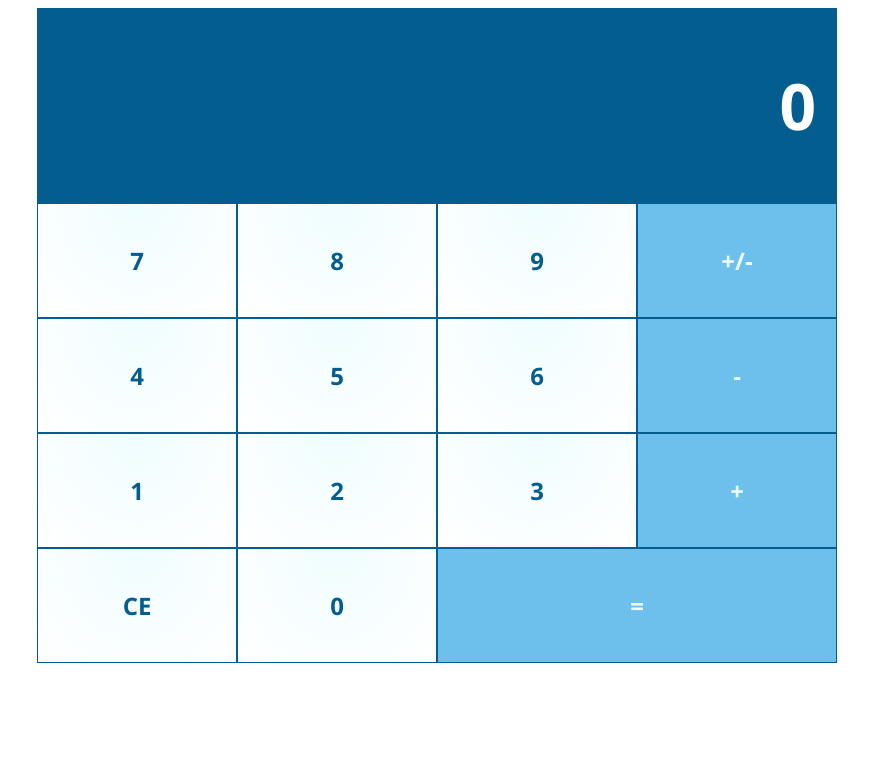
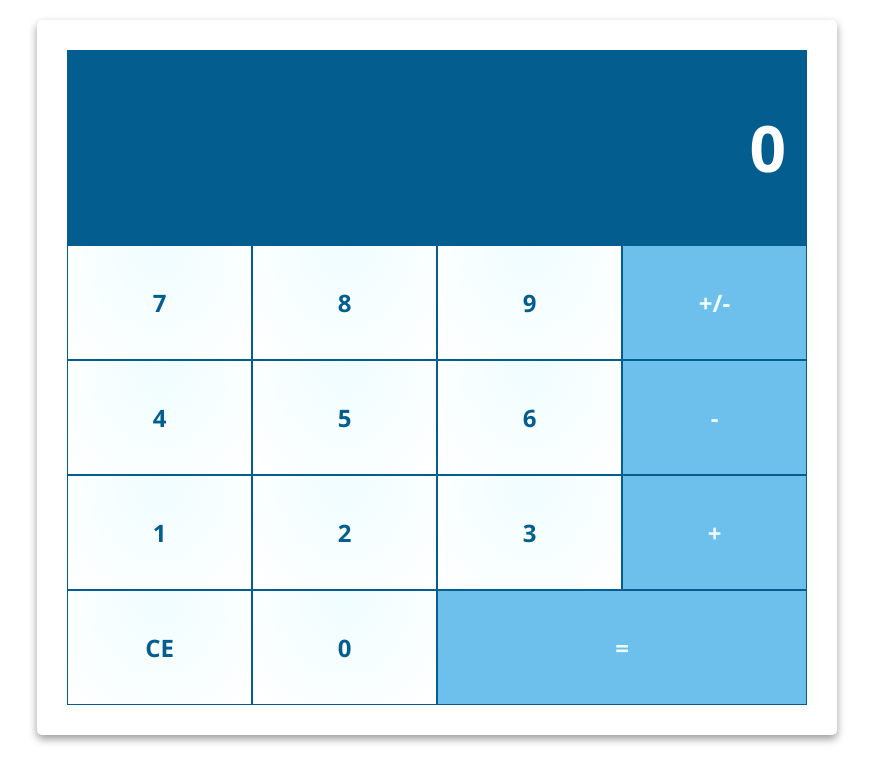
Before and after one commit to shandraspertiwi/calculator, a plain HTML site: page index.html in a window 1280 px wide. Shown: the whole page, without its empty margins (203-1076 px from the left). Drawn offline with Linux system fonts and the light colour scheme.

Commit message:
add card

```diff
--- a/assets/style.css
+++ b/assets/style.css
@@ -49,3 +49,10 @@ body {
     background:  #6dbfec;
     color: #f0fdff;
 }
+
+.card {
+    box-shadow: 0 4px 8px 0 rgba(0, 0, 0, 0.4);
+    border-radius: 5px;
+    padding: 30px;
+    margin-top: 20px;
+}
--- a/index.html
+++ b/index.html
@@ -5,7 +5,7 @@
         <link rel="stylesheet" href="assets/style.css"
     </head>
     <body>
-        <div class="flex-container-column">
+        <div class="flex-container-column card">
         <div class="display">
             <h1 id=""displayNumber">0</h1>
         </div>
```
